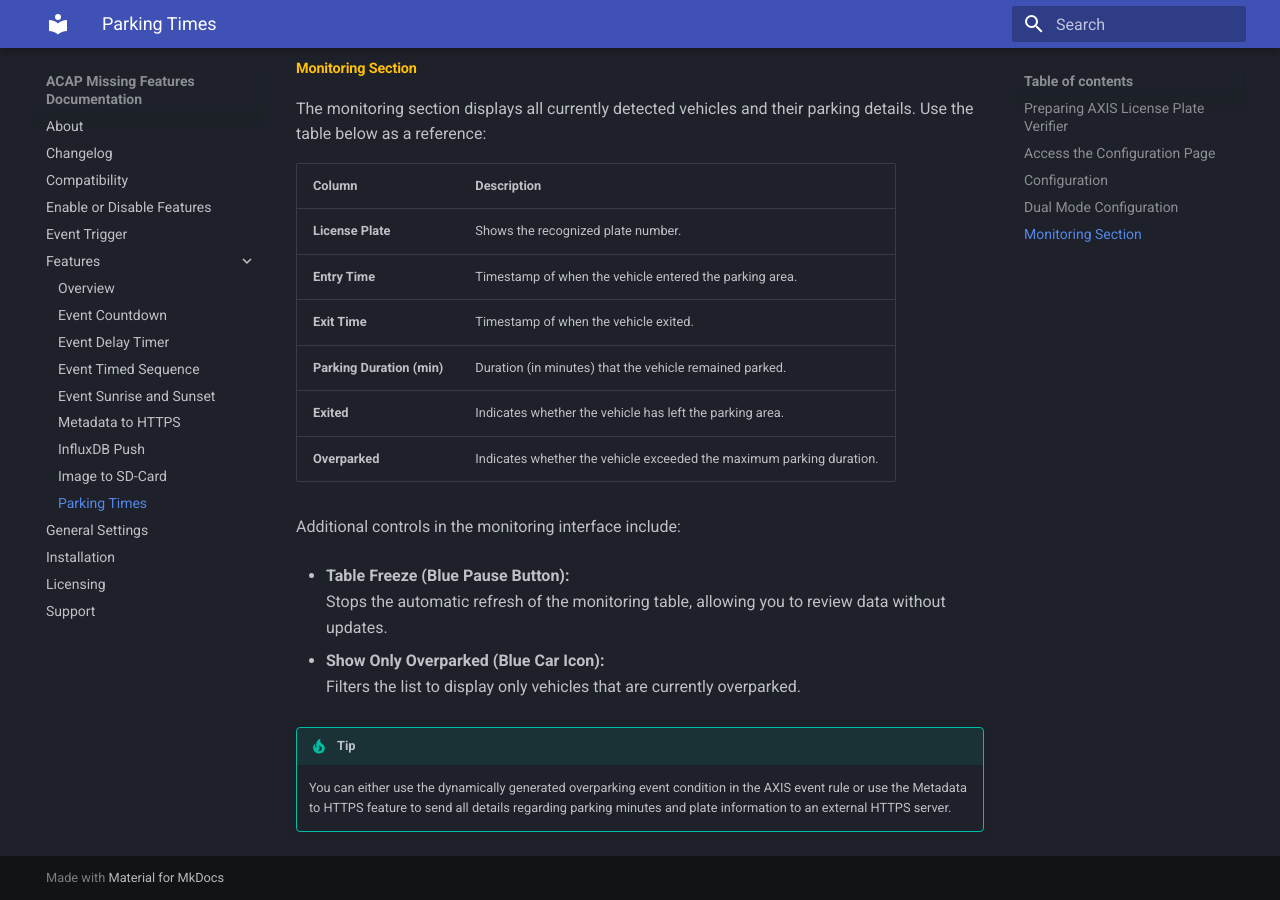
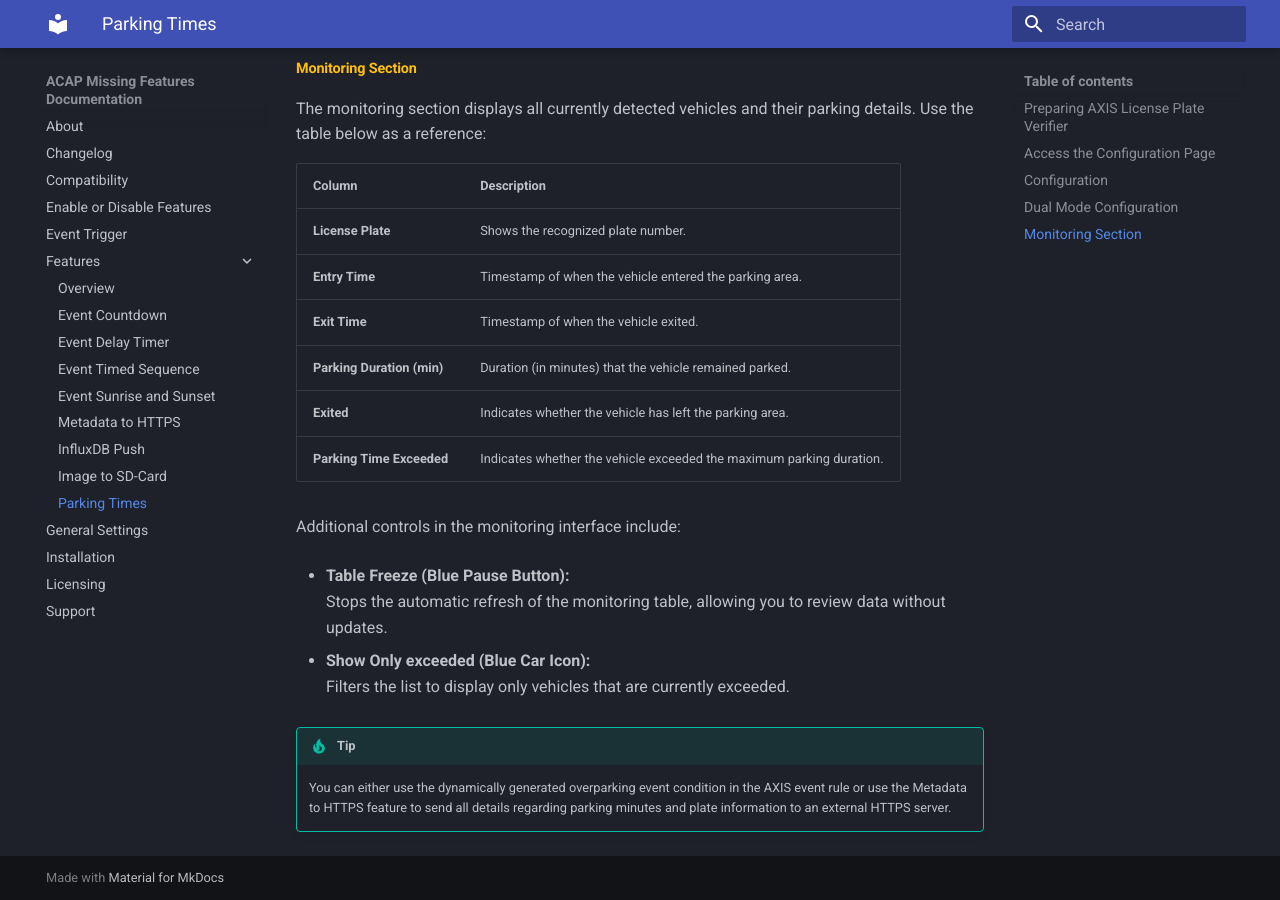
Before and after one commit to Cacsjep/acap_missing_features_pub, an MkDocs documentation site: the page built from docs/parking_times.md, in a window 1280 px wide and 900 px high, scrolled down 1974 px. Built offline with MkDocs 1.6.1 and Material for MkDocs 9.7.7, drawn with Linux system fonts in a browser that asks for light colours.

Commit message:
Update parking_times.md

```diff
--- a/docs/parking_times.md
+++ b/docs/parking_times.md
@@ -81,15 +81,15 @@
 | **Exit Time**           | Timestamp of when the vehicle exited.                                |
 | **Parking Duration (min)** | Duration (in minutes) that the vehicle remained parked.           |
 | **Exited**              | Indicates whether the vehicle has left the parking area.             |
-| **Overparked**          | Indicates whether the vehicle exceeded the maximum parking duration. |
+| **Parking Time Exceeded**          | Indicates whether the vehicle exceeded the maximum parking duration. |
 
 Additional controls in the monitoring interface include:
 
 - **Table Freeze (Blue Pause Button):**
   Stops the automatic refresh of the monitoring table, allowing you to review data without updates.
 
-- **Show Only Overparked (Blue Car Icon):**
-  Filters the list to display only vehicles that are currently overparked.
+- **Show Only exceeded (Blue Car Icon):**
+  Filters the list to display only vehicles that are currently exceeded.
 
 !!! tip
     You can either use the dynamically generated overparking event condition in the AXIS event rule or use the Metadata to HTTPS feature to send all details regarding parking minutes and plate information to an external HTTPS server.
```
